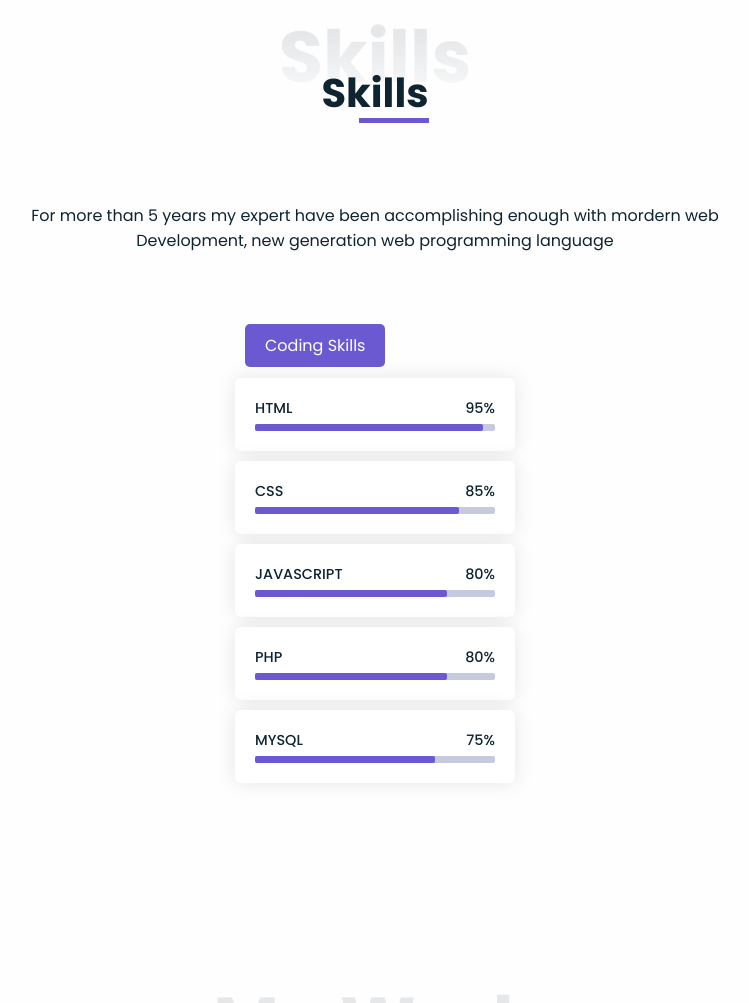
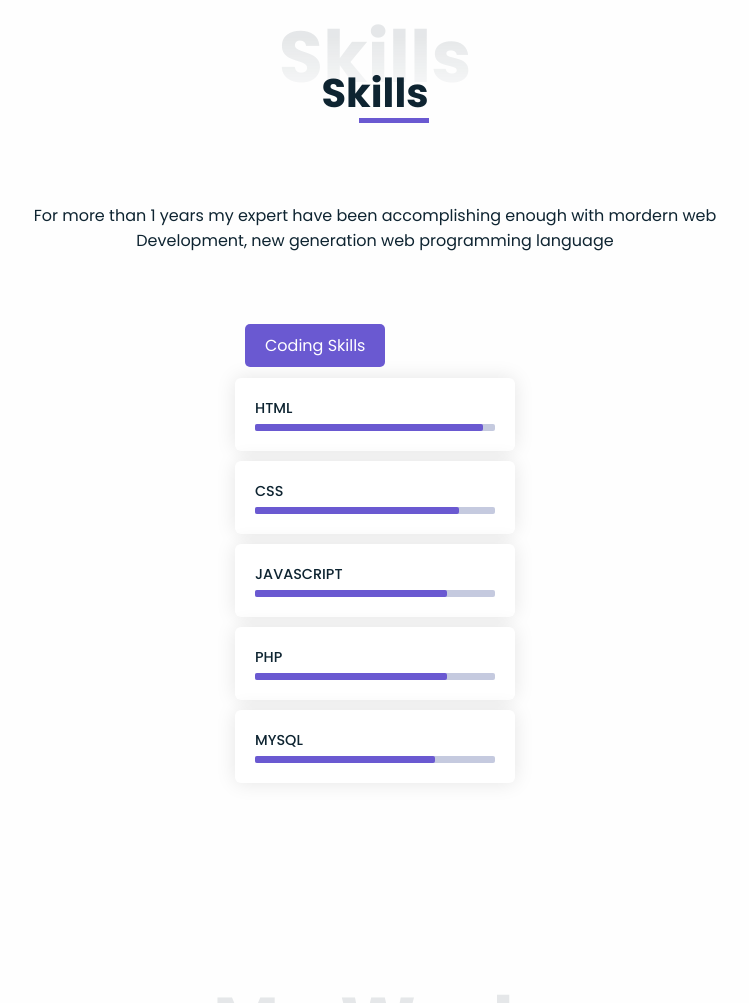
Before and after one commit to bilalcodingstudio/Aderibigebe-Bilal-Adebowale, a plain HTML site: page index.html in a window 1280 px wide. Shown: the part 1596-2599 px from the top of the page, without its empty margins (265-1014 px from the left). Drawn offline with Linux system fonts and the light colour scheme.

Commit message:
Updated homepage

```diff
--- a/index.html
+++ b/index.html
@@ -138,7 +138,7 @@
         <h2 class="section-title-02">Skills</h2>
         <div class="content">
             <div class="Skills-description">
-                <p>For more than 5 years my expert have been accomplishing enough with mordern web <br>
+                <p>For more than 1 years my expert have been accomplishing enough with mordern web <br>
                 Development, new generation web programming language</p>
             </div>
             <div class="Skills-info education-all">
@@ -166,35 +166,35 @@
                         <li class="bar">
                             <div class="info">
                                 <span>HTML</span>
-                                <span>95%</span>
+                               <!-- <span>95%</span> -->
                             </div>
                             <div class="line html"></div>
                         </li>
                         <li class="bar">
                             <div class="info">
                                 <span>CSS</span>
-                                <span>85%</span>
+                                <!--<span>85%</span> -->
                             </div>
                             <div class="line css"></div>
                         </li>
                         <li class="bar">
                             <div class="info">
                                 <span>JAVASCRIPT</span>
-                                <span>80%</span>
+                             <!--   <span>80%</span> -->
                             </div>
                             <div class="line javascript"></div>
                         </li>
                         <li class="bar">
                             <div class="info">
                                 <span>PHP</span>
-                                <span>80%</span>
+                               <!-- <span>80%</span> -->
                             </div>
                             <div class="line jquery"></div>
                         </li>
                         <li class="bar">
                             <div class="info">
                                 <span>MYSQL</span>
-                                <span>75%</span>
+                               <!-- <span>75%</span> -->
                             </div>
                             <div class="line php"></div>
                         </li>
```
